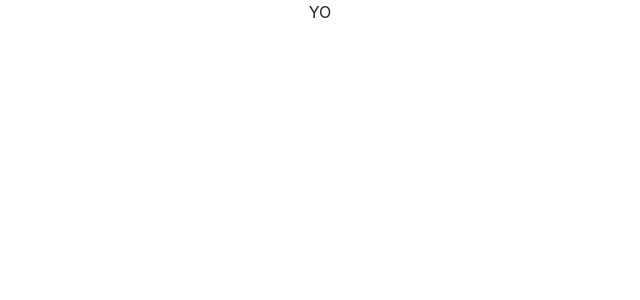
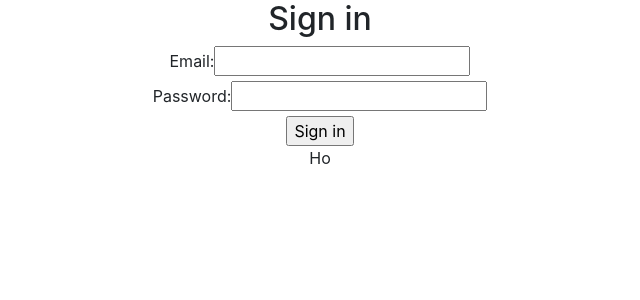
Before and after one commit to olivrrrrr/bnta-capstone-project, a React (Create React App) app in the folder client-side/: page /loginpage in a window 1280 px wide. Shown: the top 300 px of the page, without its empty margins (320-960 px from the left). Built offline with nearby package versions, Linux system fonts and the light colour scheme.

Commit message:
added login form which navigates to user page

```diff
--- a/client-side/src/App.js
+++ b/client-side/src/App.js
@@ -6,14 +6,29 @@ import UserPage from './pages/UserPage';
 import {Routes, Route, Router} from 'react-router-dom';
 import Field from './components/Field'
 import Leaderboard from './pages/Leaderboard';
+import { useState , useEffect} from 'react';
 
 
 function App() {
+
+  const[userId, setUserId] = useState(JSON.parse(localStorage.getItem('id')));
+
+  // useEffect(() => {localStorage.setItem('id', JSON.stringify(userId))}, [])
+
+  function setData(data) {
+    localStorage.setItem('id', JSON.stringify(data));
+    setUserId(getData());
+  }
+
+  function getData() {
+    return JSON.parse(localStorage.getItem('id'));
+  }
+
   return (
     <div className="App">
         <Routes>
-          <Route path="/loginpage" element={<LoginPage />}/>
-          <Route path="/userpage" element={<UserPage />}/>
+          <Route path="/loginpage" element={<LoginPage setData={setData}/>}/>
+          <Route path="/userpage" element={<UserPage userId={userId}/>}/>
           <Route path="/adminpage" element={<AdminPage />}/>
           <Route path="/leaderboard" element={<Leaderboard/>}/>
         </Routes>
--- /dev/null
+++ b/client-side/src/components/LoginForm.js
@@ -0,0 +1,47 @@
+import React, {useState, useEffect} from 'react'
+
+function LoginForm({onLoginFormSubmit}) {
+
+    const [identity, setIdentity] = useState("");
+    const [password, setPassword] = useState("");
+
+    const handleIdentityChange = (event) => {
+        setIdentity(event.target.value)
+    }
+
+    const handlePasswordChange = (event) => {
+        setPassword(event.target.value)
+    }
+
+    const handleFormSubmission = (event) => {
+        event.preventDefault();
+
+        onLoginFormSubmit(identity, password);
+
+        setIdentity("")
+        setPassword("")
+
+    }
+
+    return (
+        <div className="login-display">
+            <h2>Sign in</h2>
+            <form onSubmit={handleFormSubmission}>
+                <div className="form-element">
+                    <label htmlFor="username/email">Email:</label>
+                    <input type="text" id="email" value={identity} onChange={handleIdentityChange} />
+                </div>
+                <div className="formElement">
+                    <label htmlFor="password">Password: </label>
+                    <input type="text" id="password" value={password}
+                        onChange={handlePasswordChange} />
+                </div>
+                <div className="formElement">
+                    <input type="submit" value="Sign in"/>
+                </div>
+            </form>
+        </div>
+    )
+}
+
+export default LoginForm
--- /dev/null
+++ b/client-side/src/components/RegisterForm.js
@@ -0,0 +1,11 @@
+import React from 'react'
+
+function RegisterForm() {
+    return (
+        <div>
+            Ho
+        </div>
+    )
+}
+
+export default RegisterForm
--- a/client-side/src/pages/LoginPage.js
+++ b/client-side/src/pages/LoginPage.js
@@ -1,10 +1,35 @@
+import axios from 'axios'
 import React from 'react'
+import LoginForm from '../components/LoginForm.js'
+import RegisterForm from '../components/RegisterForm.js'
+import {useNavigate} from 'react-router-dom'
 
-function LoginPage() {
+function LoginPage({setData}) {
+
+    const navigate = useNavigate();
+
+    const onLoginFormSubmit = (email, password) => {
+
+            axios.get(`http://localhost:8080/api/v1/users/email=${email}`)
+            .then(user => {
+                console.log(user.data.password);
+                if (password === user.data.password) {
+                    setData(user.data.id)
+                    navigate("/userpage")
+                }
+                else {
+                    alert('incorrect email or password.')
+                }
+            })
+            // .catch(err => alert('user with this email does not exist'))
+    }
+
     return (
-        <div>
-           YO
-        </div>
+
+       <div>
+           <LoginForm onLoginFormSubmit={onLoginFormSubmit}></LoginForm>
+           <RegisterForm></RegisterForm>
+       </div>
     )
 }
 
--- a/client-side/src/pages/UserPage.js
+++ b/client-side/src/pages/UserPage.js
@@ -5,7 +5,7 @@ import PlayerSelector from '../components/PlayerSelector'
 import Field from '../components/Field'
 
 
-function UserPage() {
+function UserPage({userId}) {
 
     const emptyPitch = {
         position: {
@@ -30,7 +30,7 @@ function UserPage() {
     useEffect(() => {
         // getAllPlayers()
         //     .then(response => setPlayers(response))
-        getTeam(1)
+        getTeam(userId)
             .then(response => {
                 if (response)
                 {
```
